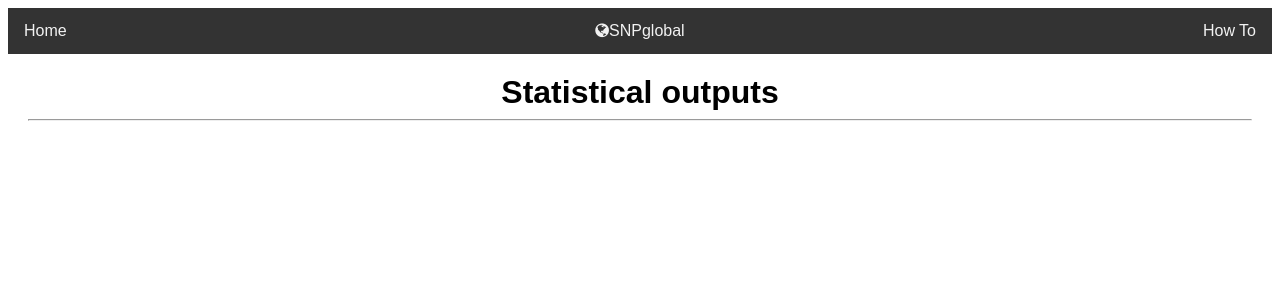
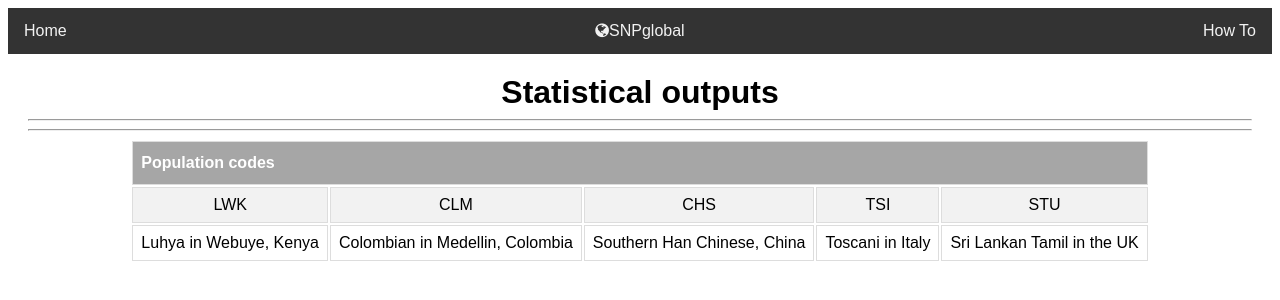
Before and after one commit to ErvinRex/TheBestGroup, a Flask app: page /stats_3 in a window 1280 px wide. Shown: the top 300 px of the page. Run offline with Flask 2, Linux system fonts and the light colour scheme; parts of the project's set-up code (start-up, migrations or seed data) failed here and were passed over; some libraries are stand-ins or nearby versions.

Commit message:
Add files via upload

```diff
--- a/Front_End/website/templates/stats_output.html
+++ b/Front_End/website/templates/stats_output.html
@@ -130,5 +130,25 @@ Statistical outputs
 {% endif %}
 
 </body>
-
+<hr>
+<!-- Key for population codes -->
+<table class = 'center_table'>
+    <tr>
+        <th colspan="5">Population codes</th>
+    </tr>
+    <tr>
+        <td>LWK</td>
+        <td>CLM</td>
+        <td>CHS</td>
+        <td>TSI</td>
+        <td>STU</td>
+    </tr>
+    <tr>
+        <td>Luhya in Webuye, Kenya</td>
+        <td>Colombian in Medellin, Colombia</td>
+        <td>Southern Han Chinese, China</td>
+        <td>Toscani in Italy</td>
+        <td>Sri Lankan Tamil in the UK</td>
+    </tr>
+</table>
 {% endblock %}
```
